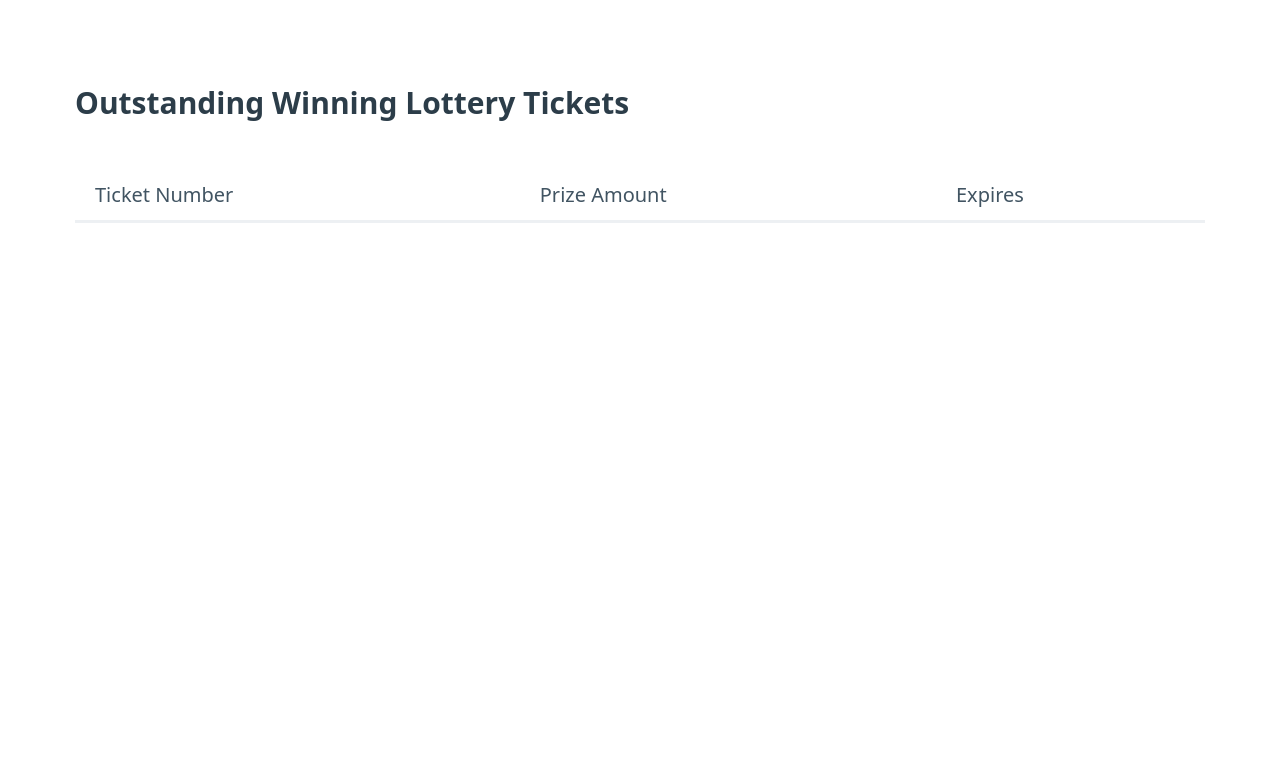
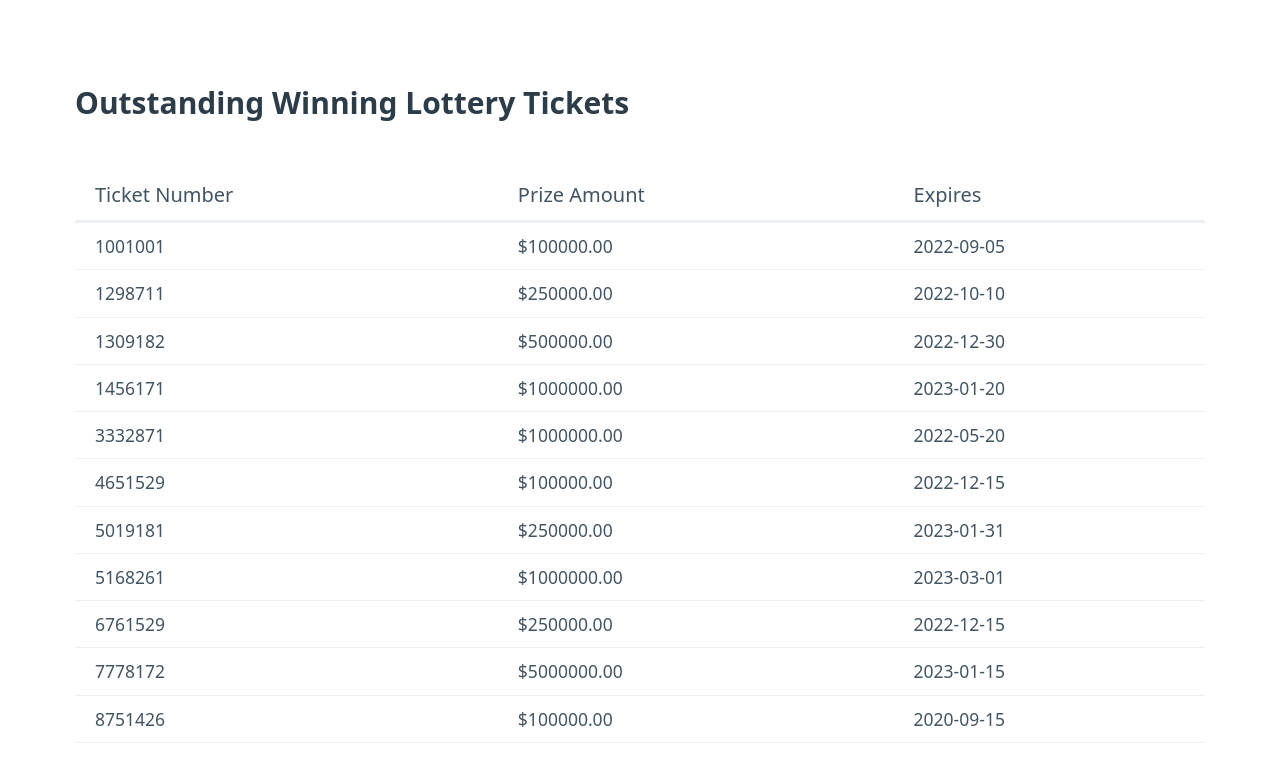
Before and after one commit to kpate16/workbook5-spring2023, a plain HTML site: page WB5-exercises/lotterttickets/index.html in a window 1280 px wide. Drawn offline with nearby package versions, Linux system fonts and the light colour scheme.

Commit message:
classroom activity

```diff
--- a/WB5-exercises/lotterttickets/index.html
+++ b/WB5-exercises/lotterttickets/index.html
@@ -37,16 +37,37 @@
         { tixNum: "5168261", expires: "2023-03-01", prize: 1000000 },
         { tixNum: "6761529", expires: "2022-12-15", prize: 250000 },
         { tixNum: "7778172", expires: "2023-01-15", prize: 5000000 },
-            { tixNum: "8751426", expires: "2020-09-15", prize: 100000 }
+        { tixNum: "8751426", expires: "2020-09-15", prize: 100000 },
       ];
+      function buildTicketRow(tbody, theTicket) {
+        let row = tbody.insertRow(-1);
+
+        let cell1 = row.insertCell(0);
+        cell1.innerText = theTicket.tixNum;
+
+        let cell2 = row.insertCell(1);
+        cell2.innerText = "$" + theTicket.prize.toFixed(2);
+
+        let cell3 = row.insertCell(2);
+        cell3.innerText = theTicket.expires;
+      }
 
       function loadWinningTicketsTable() {
-            const ticketsTBody = document.getElementById("winning-tickets-tblbody");
-            console.log(ticketsTBody);
+        const ticketsTblBody = document.querySelector(
+          "#winning-tickets-tblbody"
+        );
+        console.log(ticketsTblBody);
+
+        for (let i = 0; i < winningTickets.length; i++) {
+          buildTicketRow(ticketsTblBody, winningTickets[i]);
 
 
         }
+      }
+
+
       loadWinningTicketsTable();
+
     </script>
 </body>
 
```
Lines whose indentation alone changed are shown as unchanged.
